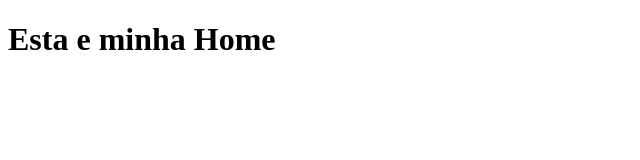
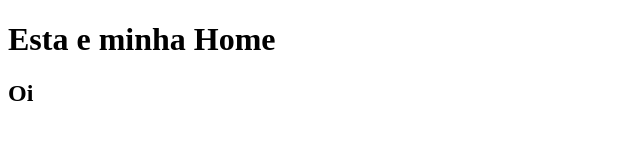
Before and after one commit to vitorJuliofs/aula_estudo, a website: page src/pages/home.html in a window 1280 px wide. Shown: the full height of the page, 0-640 px from the left. Drawn offline with Linux system fonts and the light colour scheme.

Commit message:
"Atualizacao_01"

```diff
--- a/src/pages/home.html
+++ b/src/pages/home.html
@@ -7,5 +7,6 @@
 </head>
 <body>
     <h1>Esta e minha Home</h1>
+    <h2>Oi</h2>
 </body>
 </html>
```
